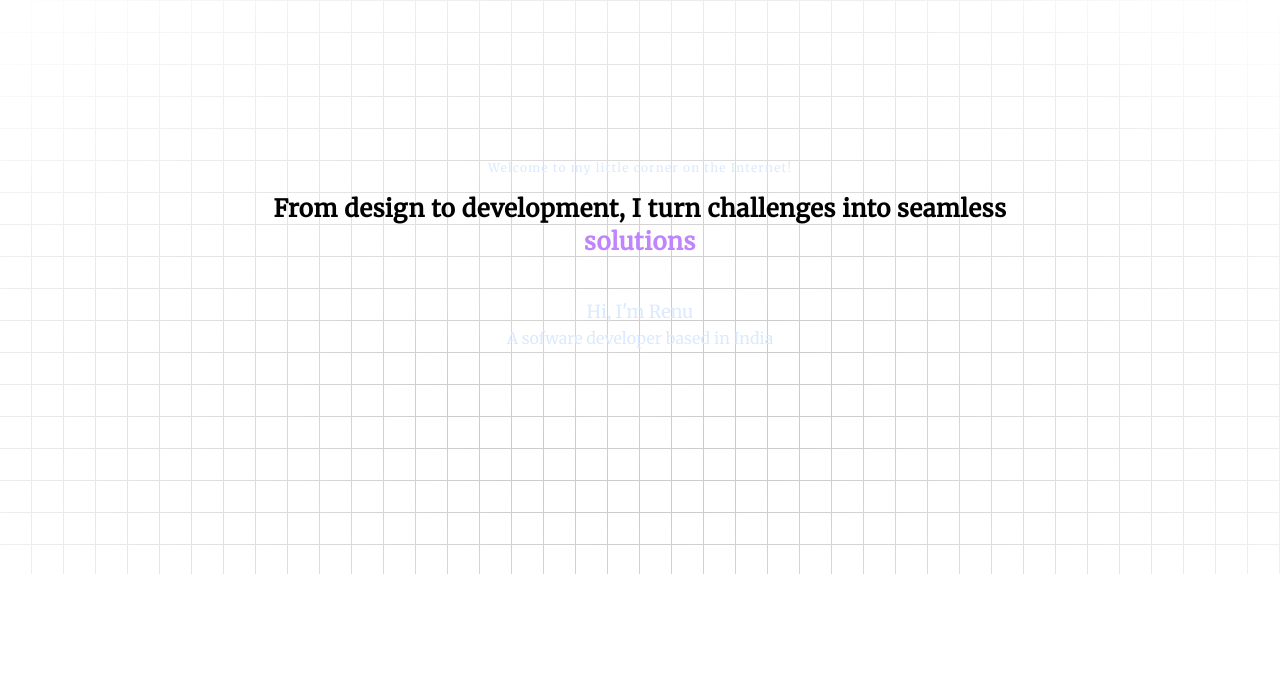
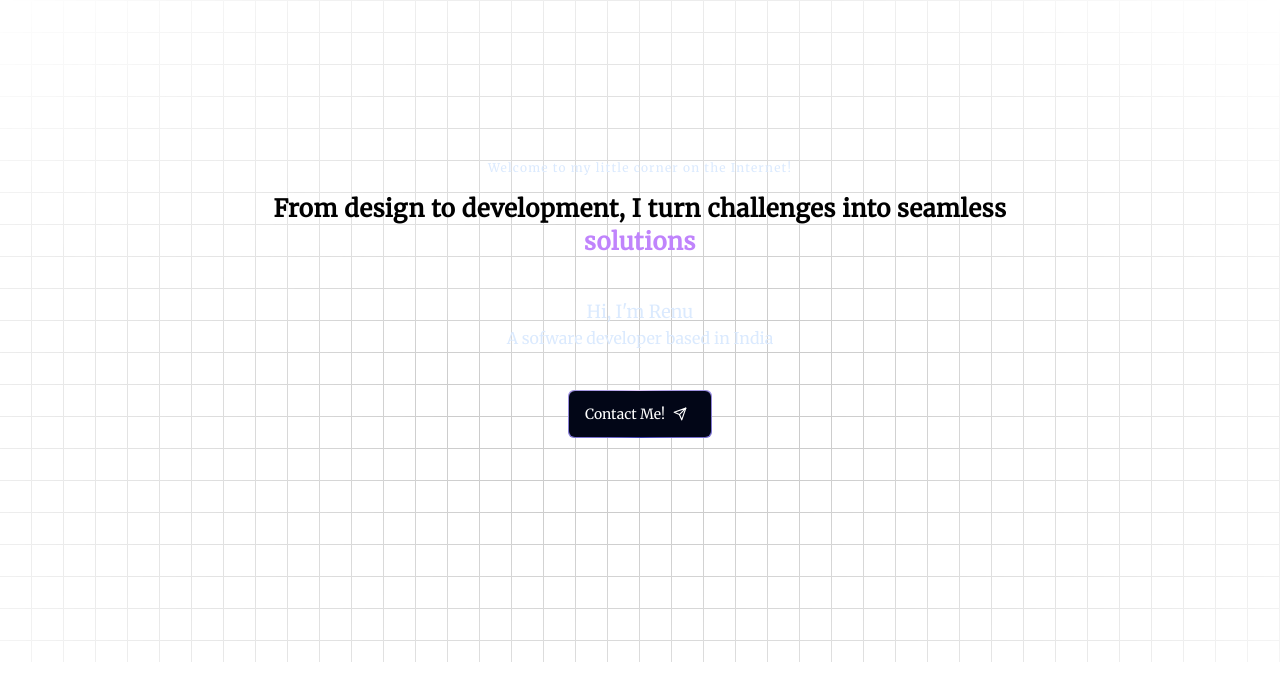
Before and after one commit to renurao1306/meet-renu, a Next.js app: page / in a window 1280 px wide. Shown: the top 700 px of the page. Built offline with nearby package versions, Linux system fonts and the light colour scheme.

Commit message:
added contact me button for main section

```diff
--- a/components/Main.tsx
+++ b/components/Main.tsx
@@ -1,6 +1,7 @@
 import React from 'react'
 import { Spotlight } from './ui/Spotlight'
 import { TextGenerateEffect } from './ui/TextGenerateEffect'
+import { FiSend } from 'react-icons/fi'
 
 const Main = () => {
     return (
@@ -29,6 +30,18 @@ const Main = () => {
                     <p className='text-blue-100 text-md'>
                         A sofware developer based in India
                     </p>
+
+
+                    <button className="mt-10 relative inline-flex h-12 w-100 overflow-hidden rounded-md p-[1px] focus:outline-none focus:ring-1 focus:ring-slate-200">
+                        <span className="absolute inset-[-1000%] animate-[spin_2s_linear_infinite] bg-[conic-gradient(from_90deg_at_50%_50%,#E2CBFF_0%,#393BB2_50%,#E2CBFF_100%)]" />
+                        <span className="inline-flex h-full w-full cursor-pointer items-center justify-center rounded-md bg-slate-950 px-4 py-1 text-sm font-medium text-white backdrop-blur-3xl">
+                            Contact Me!
+
+                            <span className='px-2'><FiSend /></span>
+
+                        </span>
+                    </button>
+
                 </div>
             </div>
 
--- a/package.json
+++ b/package.json
@@ -15,6 +15,7 @@
     "next": "15.1.1",
     "react": "^19.0.0",
     "react-dom": "^19.0.0",
+    "react-icons": "^5.4.0",
     "tailwind-merge": "^2.5.5"
   },
   "devDependencies": {
```
Also changed, not shown: 1 other file (tests, documents, lock files or other folders).
